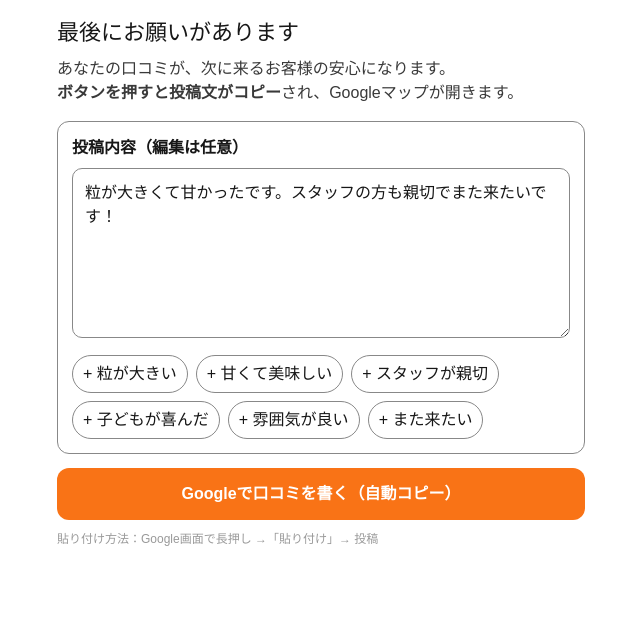
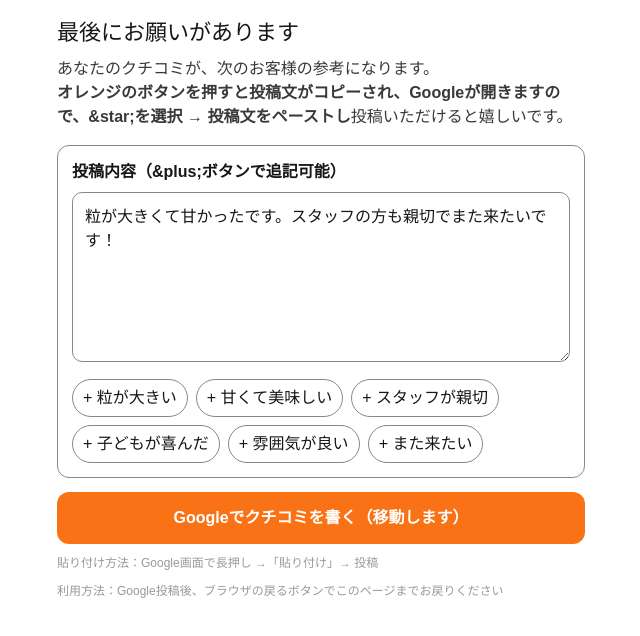
Before and after one commit to chinensk/farm-review-app, a Next.js app: page /q/1/review in a window 1280 px wide. Shown: the top 636 px of the page, without its empty margins (319-959 px from the left). Built offline with nearby package versions, Linux system fonts and the light colour scheme; no server answers.

Commit message:
update:　文言の最適化” git push git add . git commit -m update:　文言の最適化”

```diff
--- a/app/q/[campaignId]/begin/page.tsx
+++ b/app/q/[campaignId]/begin/page.tsx
@@ -118,7 +118,7 @@ export default function BeginPage() {
     <div style={{ maxWidth: 560, margin: "0 auto", padding: 16 }}>
       <h1 style={{ fontSize: 22, marginBottom: 8 }}>30秒アンケート</h1>
       <p style={{ marginTop: 0, color: "#444" }}>
-        ご協力いただいた方に <b>当日限りのクーポン</b> をお渡しします。
+        ご協力いただいた方に <b>当日限りのクーポン</b> を差し上げます
       </p>
 
       <div style={{ marginTop: 16, padding: 14, borderRadius: 12, border: "1px solid #eee" }}>
@@ -159,7 +159,7 @@ export default function BeginPage() {
           style={{ width: "100%", padding: 12, borderRadius: 10, border: "1px solid #ddd" }}
         />
         <div style={{ marginTop: 8, fontSize: 12, color: "#666" }}>
-          ※ ★4〜5の方は、この内容をそのままコピーしてGoogleマップに投稿できます。
+          ※ ★4〜5の方は、この内容をコピーしてGoogleに投稿できます
         </div>
       </div>
 
@@ -210,7 +210,7 @@ export default function BeginPage() {
           opacity: 0.7
         }}
       >
-        ※ こちらは外部に公開されません（農園改善のための内部用です）。
+        ※ こちらは外部に公開されません（農園改善のための内部用です）
       </div>
     </div>
   );
--- a/app/q/[campaignId]/review/page.tsx
+++ b/app/q/[campaignId]/review/page.tsx
@@ -107,8 +107,8 @@ export default function ReviewPage() {
       </h1>
 
       <p style={{ marginTop: 0, color: "var(--foreground)", opacity: 0.85 }}>
-        あなたの口コミが、次に来るお客様の安心になります。<br />
-        <b>ボタンを押すと投稿文がコピー</b>され、Googleマップが開きます。
+        あなたのクチコミが、次のお客様の参考になります。<br />
+        <b>オレンジのボタンを押すと投稿文がコピーされ、Googleが開きますので、&star;を選択 &rarr; 投稿文をペーストし</b>投稿いただけると嬉しいです。
       </p>
 
       <div
@@ -121,7 +121,7 @@ export default function ReviewPage() {
         }}
       >
         <div style={{ fontWeight: 800, marginBottom: 8, color: "var(--foreground)" }}>
-          投稿内容（編集は任意）
+          投稿内容（&plus;ボタンで追記可能）
         </div>
 
         <textarea
@@ -173,8 +173,12 @@ export default function ReviewPage() {
             fontSize: 16,
           }}
         >
-          {busy ? "起動中..." : "Googleで口コミを書く（自動コピー）"}
+          {busy ? "起動中..." : "Googleでクチコミを書く（移動します）"}
         </button>
+
+        <div style={{ marginTop: 10, fontSize: 12, color: "#999" }}>
+        貼り付け方法：Google画面で長押し →「貼り付け」→ 投稿
+      </div>
 
         {couponId && (
           <button
@@ -193,11 +197,12 @@ export default function ReviewPage() {
             クーポンを見る
           </button>
         )}
+
+        <div style={{ marginTop: 10, fontSize: 12, color: "#999" }}>
+        利用方法：Google投稿後、ブラウザの戻るボタンでこのページまでお戻りください
+      </div>
       </div>
 
-      <div style={{ marginTop: 10, fontSize: 12, color: "#999" }}>
-        貼り付け方法：Google画面で長押し →「貼り付け」→ 投稿
-      </div>
     </div>
   );
 }
```
